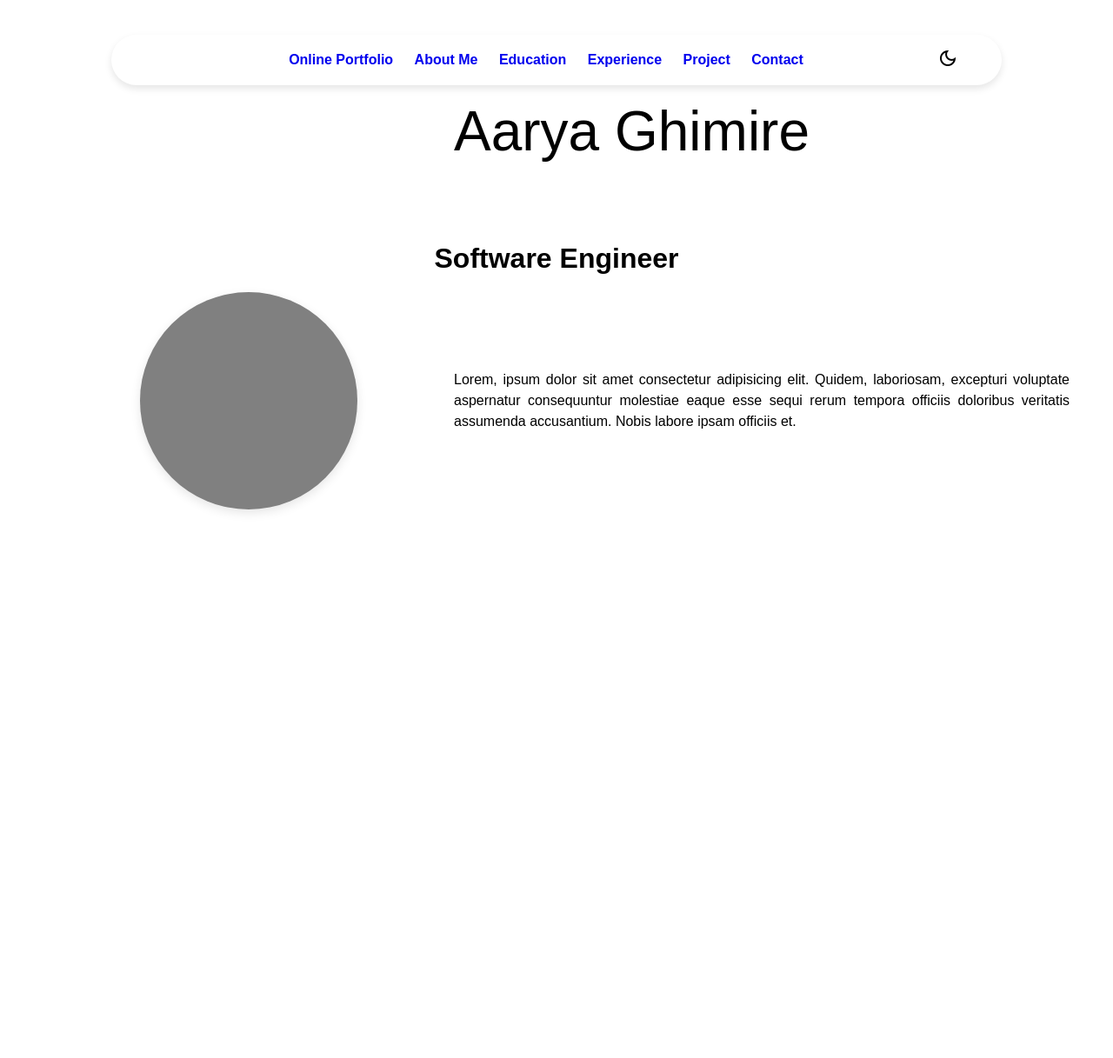
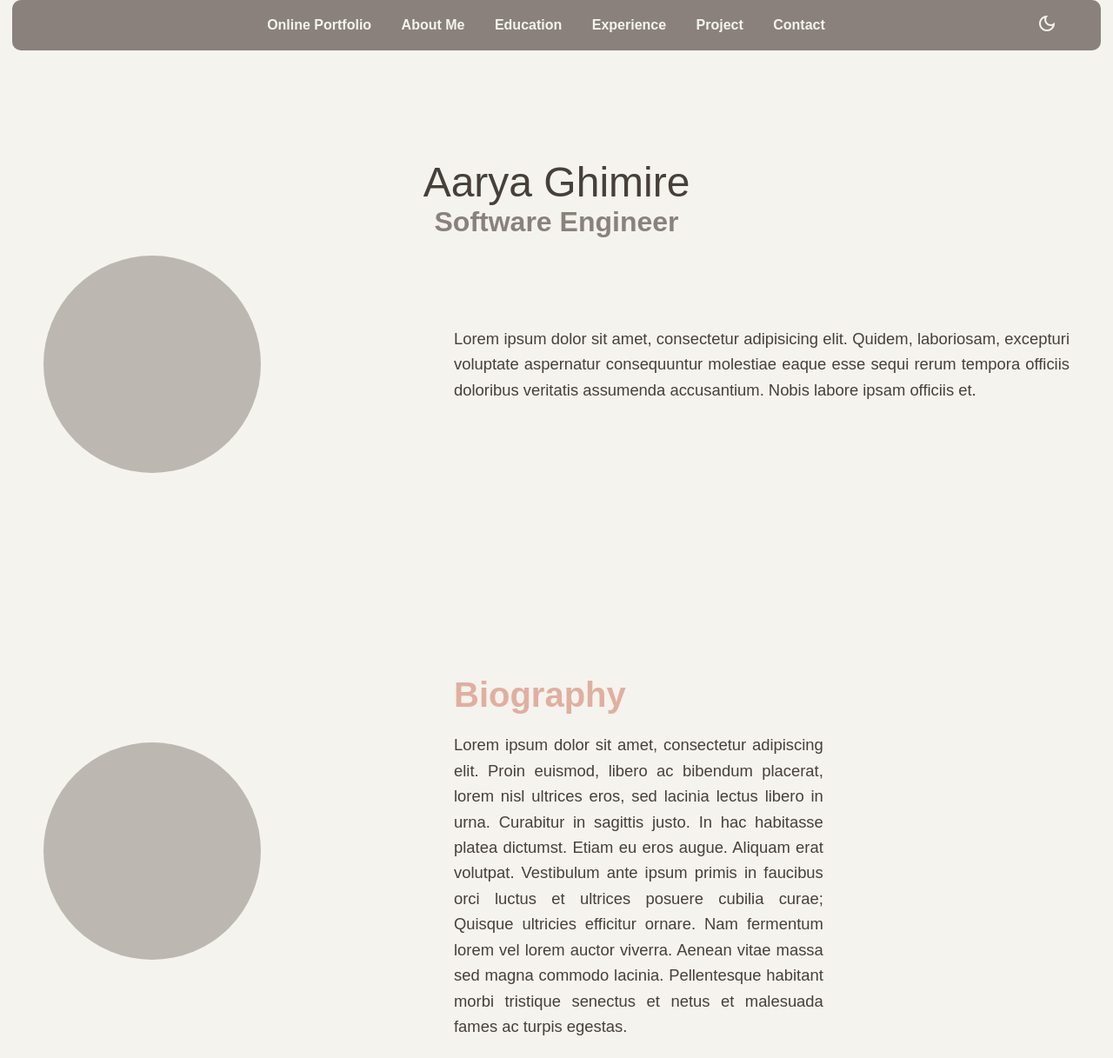
Before and after one commit to aarya-ghimire/portfolio, a plain HTML site: page index.html in a window 1280 px wide. Shown: the top 1217 px of the page at 87% size. Drawn offline with nearby package versions, Linux system fonts and the light colour scheme.

Commit message:
merged and removed unnecessary files

```diff
--- a/index.html
+++ b/index.html
@@ -4,57 +4,63 @@
 <head>
     <meta charset="UTF-8">
     <meta name="viewport" content="width=device-width, initial-scale=1.0">
-    <link rel="stylesheet" href="style.css">
     <title>Aarya Ghimire</title>
-    <!-- darkmode icons -->
+    <!-- Google Fonts -->
     <link rel="stylesheet"
         href="https://fonts.googleapis.com/css2?family=Material+Symbols+Outlined:opsz,wght,FILL,GRAD@24,400,0,0" />
+    <link rel="stylesheet" href="style.css">
 </head>
 
 <body>
     <div class="container">
         <div class="nav">
-            <div class="logo">
-
-            </div>
+            <div class="logo"></div>
             <div class="elements">
                 <a href="#">Online Portfolio</a>
-                <a href="biography.html">About Me</a>
+                <a href="#biography">About Me</a>
                 <a href="#">Education</a>
                 <a href="#">Experience</a>
                 <a href="#">Project</a>
                 <a href="#">Contact</a>
             </div>
             <div class="mode">
-                <span class="material-symbols-outlined">
-                    dark_mode
-                </span>
+                <span class="material-symbols-outlined">dark_mode</span>
             </div>
         </div>
 
-
+        <!-- Main Section -->
         <div class="me">
-            <div class="empty"></div>
-            <p>Aarya Ghimire</p>
+            <div class="me-text">
+                <p>Aarya Ghimire</p>
+                <h2>Software Engineer</h2>
+            </div>
         </div>
 
+        <div class="about">
+            <div id="forImage"></div>
+            <p>Lorem ipsum dolor sit amet, consectetur adipisicing elit. Quidem, laboriosam, excepturi voluptate
+                aspernatur consequuntur molestiae eaque esse sequi rerum tempora officiis doloribus veritatis assumenda
+                accusantium. Nobis labore ipsam officiis et.</p>
+        </div>
 
-        <h2>Software Engineer</h2>
+        <!-- Biography Section -->
+        <div id="biography" class="biography">
+            <div id="bioImage"></div>
+            <div class="bio-content">
+                <h2>Biography</h2>
+                <p>Lorem ipsum dolor sit amet, consectetur adipiscing elit. Proin euismod, libero ac bibendum placerat,
+                    lorem nisl ultrices eros, sed lacinia lectus libero in urna. Curabitur in sagittis justo. In hac
+                    habitasse platea dictumst. Etiam eu eros augue. Aliquam erat volutpat. Vestibulum ante ipsum primis
+                    in faucibus orci luctus et ultrices posuere cubilia curae; Quisque ultricies efficitur ornare. Nam
+                    fermentum lorem vel lorem auctor viverra. Aenean vitae massa sed magna commodo lacinia. Pellentesque
+                    habitant morbi tristique senectus et netus et malesuada fames ac turpis egestas.</p>
+            </div>
+        </div>
 
-        <div class="about">
-            <div id="forImage">
-                <!-- <img src="/image/me.jpg" alt="Aarya Ghimire"> -->
-
-            </div>
-
-            <p>Lorem, ipsum dolor sit amet consectetur adipisicing elit. Quidem, laboriosam, excepturi voluptate
-                aspernatur consequuntur molestiae eaque esse sequi rerum tempora officiis doloribus veritatis assumenda
-                accusantium. Nobis labore ipsam officiis et.
-            </p>
-        </div>
         <footer>
             <p>© Aarya Ghimire 2024</p>
         </footer>
+    </div>
 </body>
 
 </html>
--- a/style.css
+++ b/style.css
@@ -1,9 +1,9 @@
 body {
-  font-family: sans-serif;
+  font-family: "Arial", sans-serif;
   margin: 0;
   padding: 0;
-  background-color: #ffffff;
-  color: black;
+  background-color: #f4f3ee; /* Off-white background */
+  color: #463f3a; /* Deep brown text color */
 }
 
 .container {
@@ -12,64 +12,65 @@ body {
   justify-content: center;
   align-items: center;
   padding: 50px;
-  /* margin-top: 100px; */
-}
-
-.me {
-  width: 100%;
-  display: flex;
-  justify-content: space-between;
-  align-items: center;
-  font-size: 4rem;
-  /* margin-bottom: 10px; */
-  /* border: 1px solid black; */
-  /* margin-left: 50%; */
-}
-.me p {
-  width: 60%;
-}
-.me .empty {
-  width: 40%;
-}
-h2 {
-  font-size: 2rem;
-  margin-bottom: 20px;
 }
 
 .nav {
   display: flex;
   justify-content: space-between;
   align-items: center;
-  width: 80%;
+  width: 90%;
   padding: 15px 50px;
-  /* background-color: #f8ede3; */
   position: fixed;
-  top: 5vmin;
-  /* left: 0; */
+  top: 0;
   z-index: 999;
-  border-radius: 2rem;
-  box-shadow: 0 4px 8px rgba(0, 0, 0, 0.1);
-  box-sizing: border-box;
-  user-select: none;
+  border-radius: 10px;
+  background-color: #8a817c; /* Muted taupe background for navbar */
+  color: #f4f3ee; /* Off-white text color */
 }
+
 .nav .mode {
   cursor: pointer;
   user-select: none;
 }
 
 .nav a {
-  /* color: #c5705d; */
   text-decoration: none;
-  padding: 10px;
+  padding: 10px 15px;
+  color: #f4f3ee; /* Off-white text color */
   transition: color 0.3s ease, background-color 0.3s ease;
   font-weight: bold;
-  /* text-decoration: underline; */
 }
 
 .nav a:hover {
-  color: #f8ede3;
-  background-color: #c5705d;
+  color: #463f3a; /* Deep brown text color */
+  background-color: #e0afa0; /* Peach background on hover */
   border-radius: 5px;
+}
+
+.me {
+  width: 100%;
+  display: flex;
+  justify-content: center;
+  align-items: center;
+  flex-direction: column;
+  margin-top: 100px; /* Space for fixed navbar */
+  text-align: center;
+}
+
+.me-text {
+  margin-top: 2rem;
+}
+
+.me p {
+  font-size: 3rem; /* Adjusted font size */
+  color: #463f3a; /* Deep brown text color */
+  margin: 0;
+}
+
+.me h2 {
+  font-size: 2rem; /* Adjusted font size for the job title */
+  color: #8a817c; /* Muted taupe color for the job title */
+  margin: 0;
 }
 
 .about {
@@ -77,33 +78,59 @@ h2 {
   align-items: center;
   justify-content: space-between;
   width: 100%;
-  margin-bottom: 520vmin;
+  margin-bottom: 5rem;
+  border-radius: 10px;
+  padding: 20px;
 }
-#forImage {
+
+#forImage,
+#bioImage {
   width: 250px;
   height: 250px;
   border-radius: 50%;
-  /* background-image: url(image/me.jpg); */
-  background-color: grey;
-  background-size: cover; /* Ensures the image covers the div */
-  background-position: center; /* Centers the image within the div */
-  margin: 0 auto; /* Centers the div horizontally */
-  /* z-index: 11; */
-  display: block; /* Ensures it's treated as a block element */
-  box-shadow: rgba(0, 0, 0, 0.1) 0px 4px 12px;
+  background-color: #bcb8b1; /* Light beige for placeholder images */
+  background-size: cover;
+  background-position: center;
 }
 
-#forImage img {
-  position: relative;
-  z-index: -1;
+.about p,
+.biography p {
+  text-align: justify;
+  line-height: 1.6;
+  font-size: 1.15rem; /* Unified font size for better readability */
+  color: #463f3a; /* Deep brown text color */
+  width: 60%;
+  max-width: 800px; /* Ensures paragraphs don’t stretch too wide */
 }
 
-.about p {
-  text-align: justify;
-  line-height: 1.5;
+.biography {
+  padding: 50px;
+  background-color: #f4f3ee; /* Off-white background for the biography section */
+  color: #463f3a; /* Deep brown text color */
+  width: 100%;
+  display: flex;
+  align-items: center;
+  justify-content: space-between;
+  border-radius: 10px;
+  margin-top: 50px;
+}
+
+.bio-content {
+  max-width: 800px;
   width: 60%;
 }
 
+.biography h2 {
+  font-size: 2.5rem;
+  margin-bottom: 20px;
+  color: #e0afa0; /* Peach color for section heading */
+}
+
 footer {
-  /* color: #c5705d; */
+  text-align: center;
+  padding: 20px;
+  margin-top: 50px;
+  background-color: #8a817c; /* Muted taupe background for the footer */
+  color: #f4f3ee; /* Off-white text color */
+  border-radius: 10px;
 }
--- a/styleBiography.css
+++ /dev/null
@@ -1,83 +0,0 @@
-body {
-  font-family: sans-serif;
-  margin: 0;
-  padding: 0;
-  background-color: #f8ede3;
-  color: #c5705d;
-}
-
-.container {
-  display: flex;
-  flex-direction: column;
-  align-items: center;
-  padding: 50px;
-  margin-top: 100px;
-}
-
-.nav {
-  display: flex;
-  justify-content: space-between;
-  align-items: center;
-  width: 100%;
-  padding: 15px 50px;
-  background-color: #f8ede3;
-  position: fixed;
-  top: 0;
-  left: 0;
-  z-index: 10;
-  box-shadow: 0 4px 8px rgba(0, 0, 0, 0.1);
-  box-sizing: border-box;
-}
-
-.nav a {
-  color: #c5705d;
-  text-decoration: none;
-  padding: 10px;
-  transition: color 0.3s ease, background-color 0.3s ease;
-}
-
-.nav a:hover {
-  color: #f8ede3;
-  background-color: #c5705d;
-  border-radius: 5px;
-}
-
-.about {
-  display: flex;
-  align-items: center;
-  justify-content: space-around;
-  width: 100%;
-  margin-bottom: 50px;
-}
-
-.about img {
-  width: 300px;
-  border-radius: 50%;
-  margin-right: 20px;
-}
-
-.about p {
-  text-align: justify;
-  line-height: 1.5;
-}
-
-#skill {
-  margin-top: -30px;
-  text-align: center;
-}
-
-#skill h2 {
-  margin-bottom: 20px;
-}
-
-#skill h4 {
-  display: inline-block;
-  margin: 0 10px;
-  padding: 10px;
-  border-radius: 5px;
-  border-style: solid;
-}
-
-footer {
-  color: #c5705d;
-}
```
Also changed, not shown: biography.html (deleted, +0 -51 lines), 1 other file.
